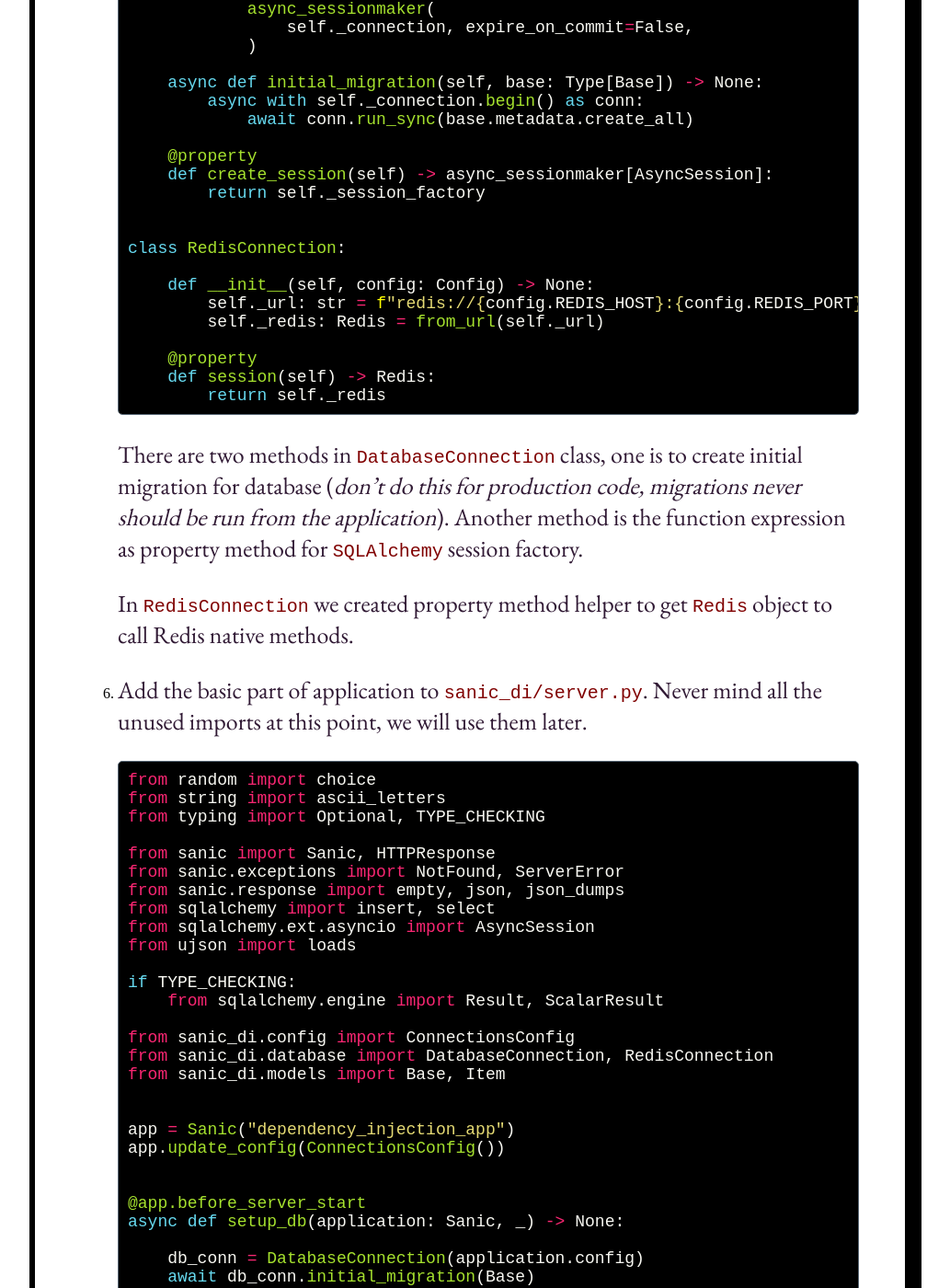
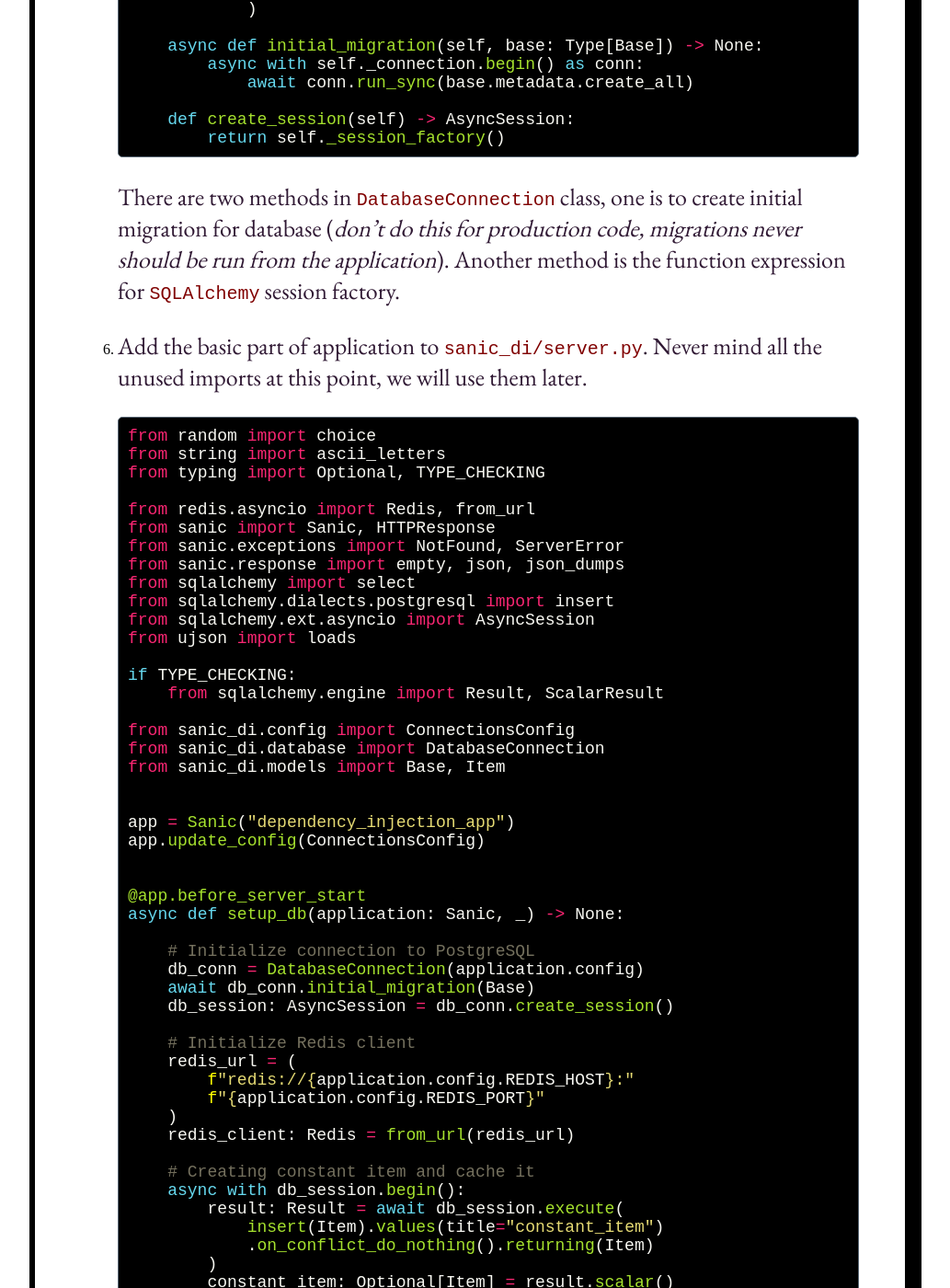
Before and after one commit to super16/super16.github.io, a Jekyll site: the page built from _notes/2023-03-10-sanic-dependency-injection.md, in a window 1280 px wide and 1400 px high, scrolled down 4435 px. Shown: the whole window at 92% size, without its empty margins (129-1162 px from the left). Built offline with Jekyll 4.4.1, drawn with Linux system fonts in a browser that asks for light colours; some of the changed text lies outside the part shown.

Commit message:
Refactor DI article

````diff
--- a/_notes/2023-03-10-sanic-dependency-injection.md
+++ b/_notes/2023-03-10-sanic-dependency-injection.md
@@ -135,22 +134,21 @@ docker run -d \
 
    class Item(Base):
 
-       __tablename__ = "item"
+       __tablename__ = "items"
 
        item_id: Mapped[int] = mapped_column(primary_key=True)
-       title: Mapped[str]
+       title: Mapped[str] = mapped_column(unique=True)
 
        def serialize(self):
            return {"id": self.item_id, "title": self.title}
    ```
 
-4. Create classes for connections to PostgreSQL and Redis in
-   `sanic_di/database.py`.
+4. Create wrapper class for connection to PostgreSQL in `sanic_di/database.py`
+   with `SQLAlchemy`.
 
    ```python
    from typing import Type
 
-   from redis.asyncio import from_url, Redis
    from sqlalchemy import URL
    from sqlalchemy.ext.asyncio import (
        AsyncEngine,
@@ -184,30 +182,14 @@ docker run -d \
            async with self._connection.begin() as conn:
                await conn.run_sync(base.metadata.create_all)
 
-       @property
-       def create_session(self) -> async_sessionmaker[AsyncSession]:
-           return self._session_factory
-
-
-   class RedisConnection:
-
-       def __init__(self, config: Config) -> None:
-           self._url: str = f"redis://{config.REDIS_HOST}:{config.REDIS_PORT}"
-           self._redis: Redis = from_url(self._url)
-
-       @property
-       def session(self) -> Redis:
-           return self._redis
+       def create_session(self) -> AsyncSession:
+           return self._session_factory()
    ```
 
    There are two methods in `DatabaseConnection` class, one is to create
    initial migration for database (*don't do this for production code,*
    *migrations never should be run from the application*). Another method
-   is the function expression as property method for `SQLAlchemy` session
-   factory.
-
-   In `RedisConnection` we created property method helper to get `Redis`
-   object to call Redis native methods.
+   is the function expression for `SQLAlchemy` session factory.
 
 5. Add the basic part of application to `sanic_di/server.py`.
    Never mind all the unused imports at this point, we will use them later.
@@ -217,10 +199,12 @@ docker run -d \
    from string import ascii_letters
    from typing import Optional, TYPE_CHECKING
 
+   from redis.asyncio import Redis, from_url
    from sanic import Sanic, HTTPResponse
    from sanic.exceptions import NotFound, ServerError
    from sanic.response import empty, json, json_dumps
-   from sqlalchemy import insert, select
+   from sqlalchemy import select
+   from sqlalchemy.dialects.postgresql import insert
    from sqlalchemy.ext.asyncio import AsyncSession
    from ujson import loads
 
@@ -228,38 +212,47 @@ docker run -d \
        from sqlalchemy.engine import Result, ScalarResult
 
    from sanic_di.config import ConnectionsConfig
-   from sanic_di.database import DatabaseConnection, RedisConnection
+   from sanic_di.database import DatabaseConnection
    from sanic_di.models import Base, Item
 
 
    app = Sanic("dependency_injection_app")
-   app.update_config(ConnectionsConfig())
+   app.update_config(ConnectionsConfig)
 
 
    @app.before_server_start
    async def setup_db(application: Sanic, _) -> None:
 
+       # Initialize connection to PostgreSQL
        db_conn = DatabaseConnection(application.config)
        await db_conn.initial_migration(Base)
+       db_session: AsyncSession = db_conn.create_session()
 
-       redis_conn = RedisConnection(application.config)
+       # Initialize Redis client
+       redis_url = (
+           f"redis://{application.config.REDIS_HOST}:"
+           f"{application.config.REDIS_PORT}"
+       )
+       redis_client: Redis = from_url(redis_url)
 
-       session: AsyncSession = db_conn.create_session()
-       async with session.begin():
-           result: Result = await session.execute(
-               insert(Item).values(title="constant_item").returning(Item)
+       # Creating constant item and cache it
+       async with db_session.begin():
+           result: Result = await db_session.execute(
+               insert(Item).values(title="constant_item")
+               .on_conflict_do_nothing().returning(Item)
            )
            constant_item: Optional[Item] = result.scalar()
 
        if constant_item:
-           async with redis_conn.session as redis:
-               await redis.set(
+           async with redis_client:
+               await redis_client.set(
                    "constant_item",
                    json_dumps(constant_item.serialize())
                )
 
-       application.ext.dependency(db_conn)
-       application.ext.dependency(redis_conn)
+       # Adding DIs
+       application.ext.dependency(db_session)
+       application.ext.dependency(redis_client)
 
 
    @app.get("/ping")
@@ -301,10 +294,9 @@ the new ones. Append the following lines to the `sanic_di/server.py` file.
 
 ```python
 @app.get("/items")
-async def get_items(_, conn: DatabaseConnection) -> HTTPResponse:
-    session: AsyncSession = conn.create_session()
-    async with session.begin():
-        result: Result = await session.execute(select(Item))
+async def get_items(_, db_session: AsyncSession) -> HTTPResponse:
+    async with db_session.begin():
+        result: Result = await db_session.execute(select(Item))
         items: ScalarResult[Item] = result.scalars()
 
     if not items:
@@ -314,13 +306,12 @@ async def get_items(_, conn: DatabaseConnection) -> HTTPResponse:
 
 
 @app.post("/items")
-async def create_item(_, conn: DatabaseConnection) -> HTTPResponse:
-    session: AsyncSession = conn.create_session()
-    async with session.begin():
+async def create_item(_, db_session: AsyncSession) -> HTTPResponse:
+    async with db_session.begin():
         query = insert(Item).values(
             title="".join(choice(ascii_letters) for __ in range(10))
         ).returning(Item)
-        result: Result = await session.execute(query)
+        result: Result = await db_session.execute(query)
         created_item: Optional[Item] = result.scalar()
 
     if not created_item:
@@ -370,48 +361,46 @@ as an example to illustrate.
 @app.get("/cache/constant_item")
 async def cached_item(
     _,
-    cache: RedisConnection,
-    conn: DatabaseConnection,
+    redis_client: Redis,
+    db_session: AsyncSession,
 ) -> HTTPResponse:
-    async with cache.session as redis:
+    async with redis_client as redis:
         result = await redis.get("constant_item")
 
-    if result:
-        parsed_result: dict = loads(result)
-        parsed_result.update({"source": "cache"})
-        return json(parsed_result)
-    else:
-        """
-        Fallback if cache is empty, request query to database
-        and update the cache
-        """
-        session: AsyncSession = conn.create_session()
-        async with session.begin():
-            selected_item: Result = await session.execute(
-                select(Item).where(Item.title == "constant_item")
-            )
-            item: Optional[Item] = selected_item.scalar()
+        if not result:
+            """
+            Fallback if cache is empty, request query to database
+            and update the cache
+            """
+            async with db_session.begin():
+                selected_item: Result = await db_session.execute(
+                    select(Item).where(Item.title == "constant_item")
+                )
+                item: Optional[Item] = selected_item.scalar()
 
-        if not item:
-            error_message = "Can't found cached item"
-            raise NotFound(error_message)
+            if not item:
+                error_message = "Can't found cached item"
+                raise NotFound(error_message)
 
-        serialized_item = item.serialize()
+            serialized_item = item.serialize()
 
-        async with cache.session as redis:
             await redis.set(
                 "constant_item",
                 json_dumps(serialized_item)
             )
 
-        serialized_item.update({"source": "database"})
+            serialized_item.update({"source": "database"})
 
-        return json(serialized_item)
+            return json(serialized_item)
+        else:
+            parsed_result: dict = loads(result)
+            parsed_result.update({"source": "cache"})
+            return json(parsed_result)
 
 
 @app.delete("/cache")
-async def flush_cache(_, cache: RedisConnection) -> HTTPResponse:
-    async with cache.session as redis:
+async def flush_cache(_, redis_client: Redis) -> HTTPResponse:
+    async with redis_client as redis:
         await redis.flushall()
     return empty()
 ```
--- a/sitemap.xml
+++ b/sitemap.xml
@@ -22,7 +22,7 @@
     </url>
     <url>
         <loc>https://super16.github.io/notes/sanic-dependency-injection</loc>
-        <lastmod>2023-03-25T00:00:00+00:00</lastmod>
+        <lastmod>2023-06-25T00:00:00+00:00</lastmod>
     </url>
     <url>
         <loc>https://super16.github.io/about-me</loc>
````
Also changed, not shown: other parts of _notes/2023-03-10-sanic-dependency-injection.md (+4 -5 lines).
